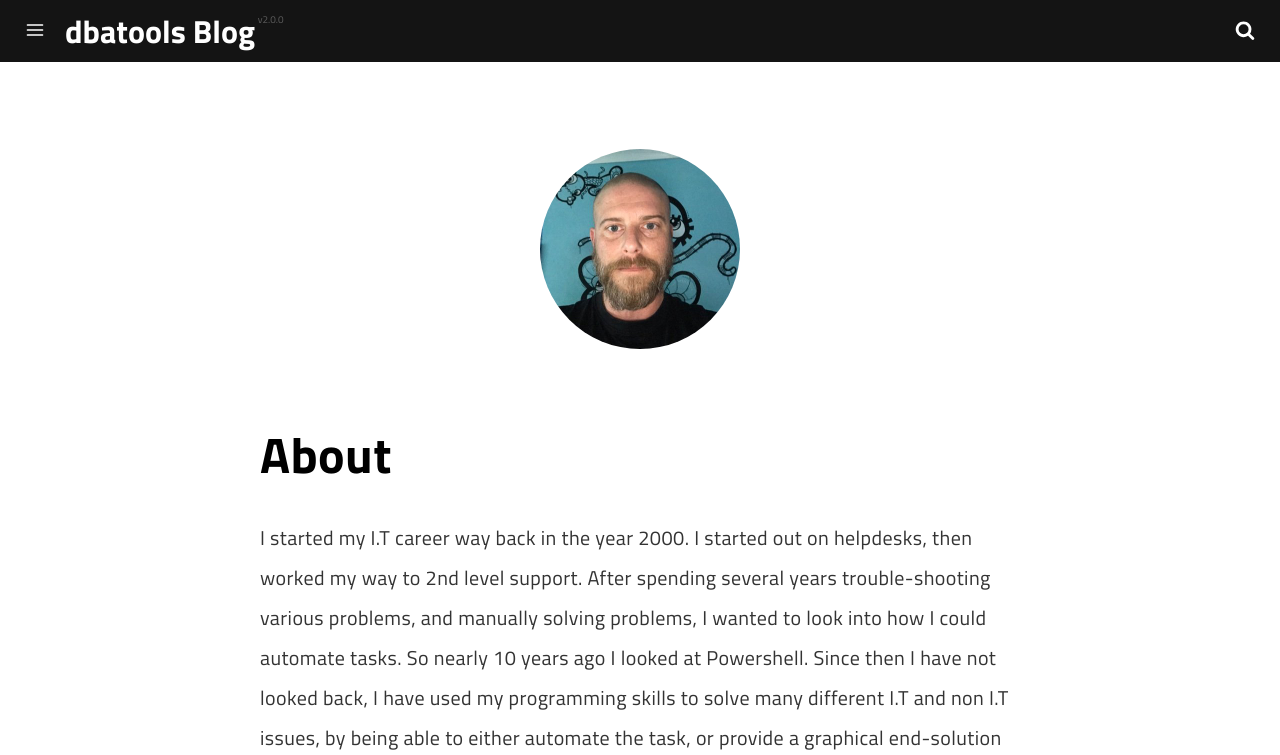
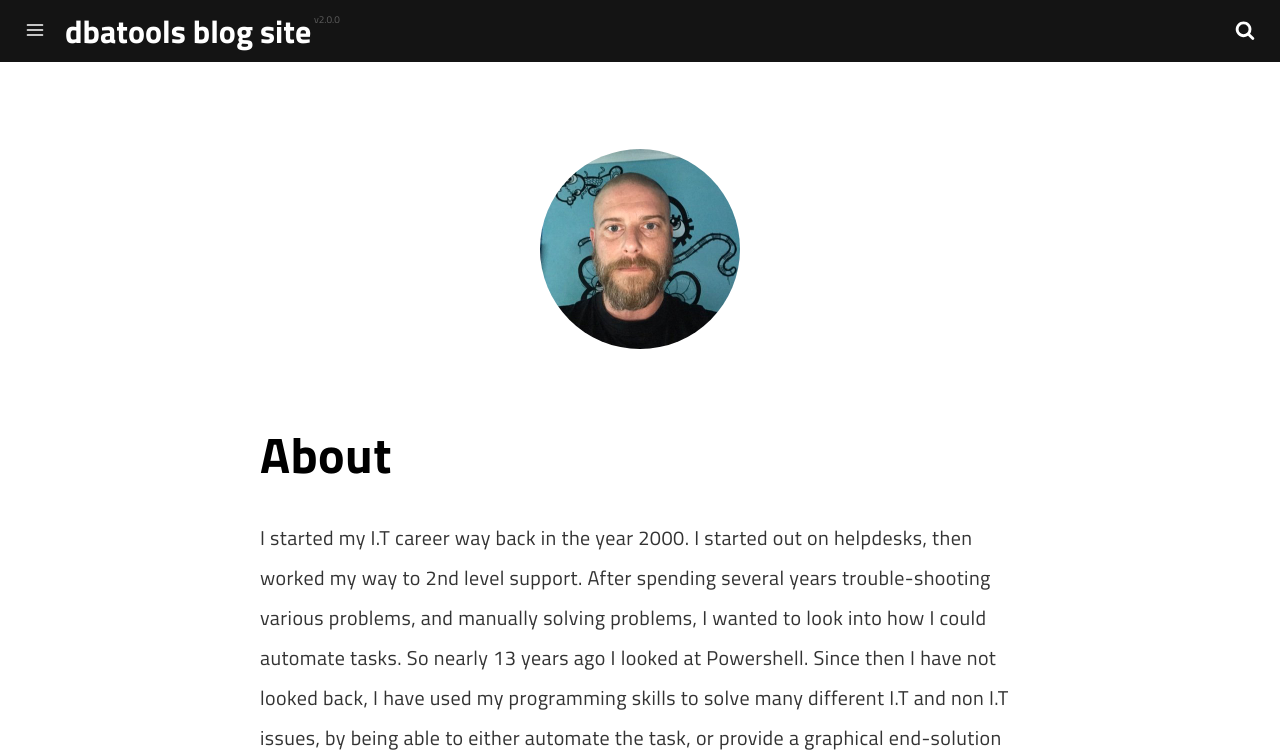
Before and after one commit to psDevUK/dbatools, a Jekyll site: the page built from pages/about.md, in a window 1280 px wide and 1273 px high. Shown: the top 755 px of the window. Built offline with Jekyll 4.4.1, drawn with Linux system fonts in a browser that asks for light colours; a script that is not in the unit is left out; some of the changed text lies outside the part shown.

Commit message:
prepping settings

```diff
--- a/_config.yml
+++ b/_config.yml
@@ -1,5 +1,5 @@
 # Site Settings
-name: dbatools Blog
+name: dbatools blog site
 title: powershell dbatools blog site
 description: This is my personal blog site dedicated to dbatools for powershell
 tags:
@@ -8,6 +8,7 @@ tags:
   - jekyll
   - theme
   - dbatools
+  - powershell
 email: adambacon1@hotmail.com
 #disqus_username: disqus_username
 show_hero: true
--- a/pages/about.md
+++ b/pages/about.md
@@ -10,6 +10,6 @@ menu: true
 
 # About
 
-I started my I.T career way back in the year 2000. I started out on helpdesks, then worked my way to 2nd level support. After spending several years trouble-shooting various problems, and manually solving problems, I wanted to look into how I could automate tasks.  So nearly 10 years ago I looked at Powershell.  Since then I have not looked back, I have used my programming skills to solve many different I.T and non I.T issues, by being able to either automate the task, or provide a graphical end-solution for the user.
+I started my I.T career way back in the year 2000. I started out on helpdesks, then worked my way to 2nd level support. After spending several years trouble-shooting various problems, and manually solving problems, I wanted to look into how I could automate tasks.  So nearly 13 years ago I looked at Powershell.  Since then I have not looked back, I have used my programming skills to solve many different I.T and non I.T issues, by being able to either automate the task, or provide a graphical end-solution for the user.
 
 ## Solving problems before they become a problem
```
Also changed, not shown: _authors/psdevuk.md (+3 -5 lines), _posts/2022-04-13-DBATOOLS-BLOG-SITE.md (+2 -2 lines), src/yml/site.yml (+6 -6 lines), src/yml/social.yml (+3 -6 lines), assets/img/GitHub.gif (deleted), assets/img/post1.jpg (added), assets/img/post1.png (added), assets/js/scripts.min.js.
